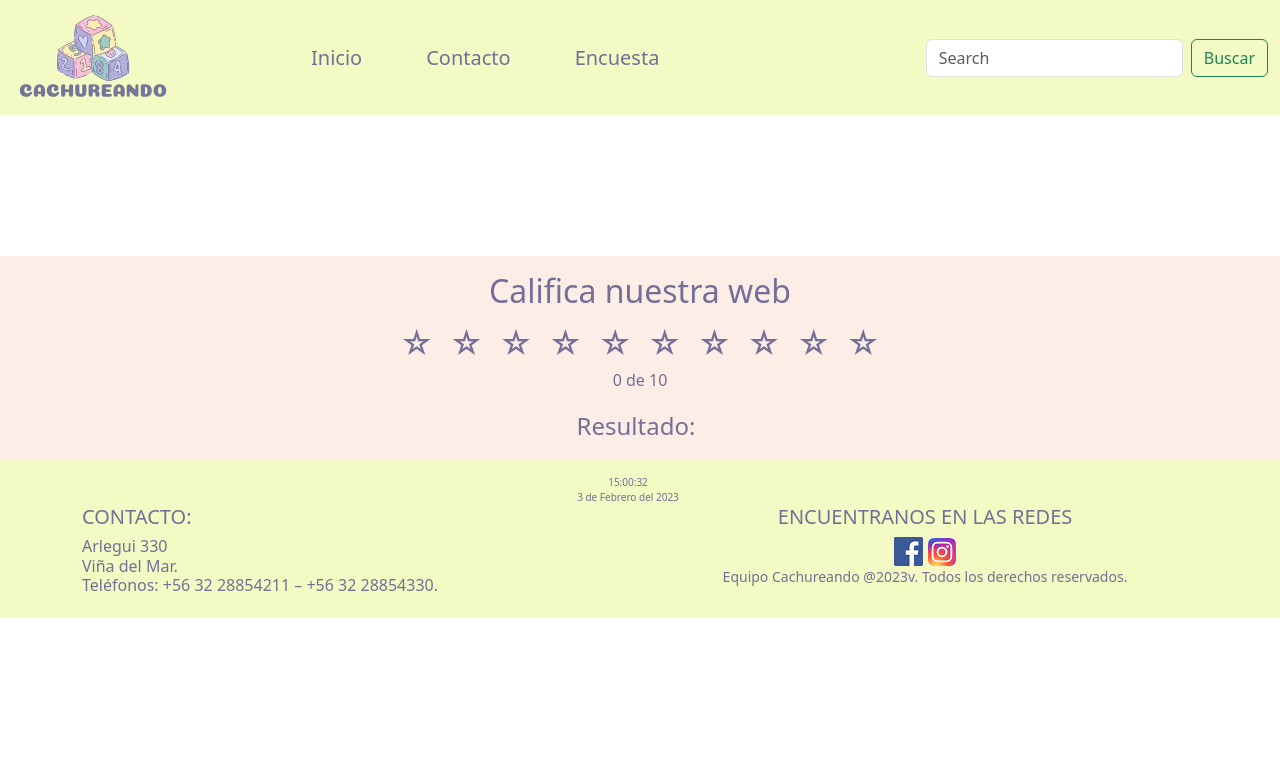
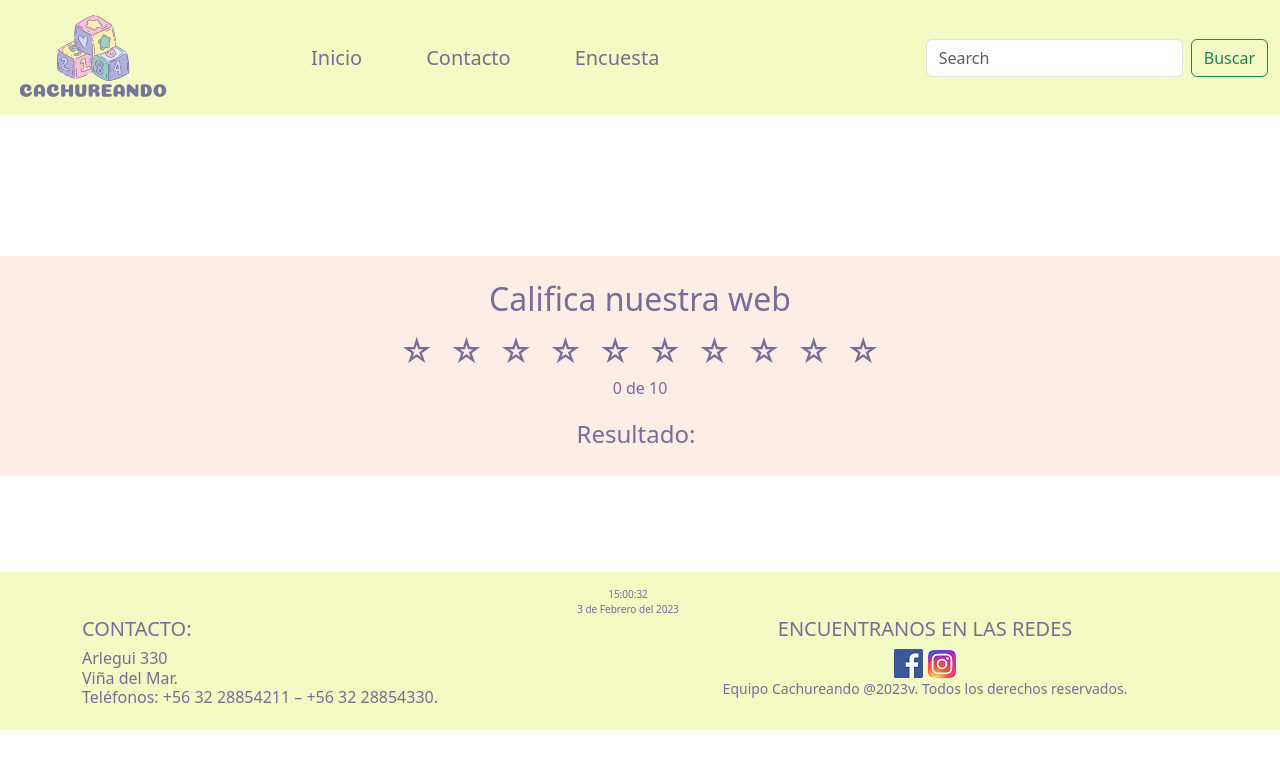
Before and after one commit to GrupoBootcamp/Sprint01, a website: page encuesta.html in a window 1280 px wide. Drawn offline with nearby package versions, Linux system fonts and the light colour scheme.

Commit message:
Rama Miguel, añadido el reloj en el footer, ajuste al footer con respecto al conetenido principal

```diff
--- a/encuesta.html
+++ b/encuesta.html
@@ -9,7 +9,6 @@
     <title>Cachureando-Encuesta</title>
 </head>
 <body>
-
             <!-- Header -->
             <nav class="navbar navbar-expand-lg bg-fondo">
                 <div class="container-fluid">
@@ -49,7 +48,7 @@
               </nav>
 
             <!--Main content-->
-    <div class="container-fluid mt-8 py-3" id="encuesta">
+            <div class="container-fluid mt-8 py-4" id="encuesta">
               <div class="row justify-content-center text-center">
                 <h2 class="titulo-encuesta text-letra">Califica nuestra web</h2>
                 <div class="star_rating col-12">
@@ -66,16 +65,18 @@
                 </div>
               </div>
 
+
               <div class="text-center">
                     <p class="parrafo-encuesta text-letra fs-6" "><span id="valor" class="text-letra fs-6">0</span> de 10</p>
               </div>
               <div class="valor-container d-flex justify-content-center">
                   <span class="text-letra text-center fs-4 me-1">Resultado:</span><p class="m-valor text-letra fs-4 ms-1"></p>
               </div>
+
             </div>
+            <!--Footer-->
 
-    <!--Footer-->
-    <footer>
+            <footer class="mt-6">
               <div class="container">
                 <div class="row">
 
@@ -106,11 +107,8 @@
               </div>
             </div>
 
-    </footer>
-
+        <script src="./js/main.js"></script>
         <script src="/js/app.js"></script>
-    <script src="/js/main.js"></script>
         <script src="/node_modules/bootstrap/dist/js/bootstrap.bundle.min.js"></script>
-
 </body>
 </html>
```
Lines whose indentation alone changed are shown as unchanged.
